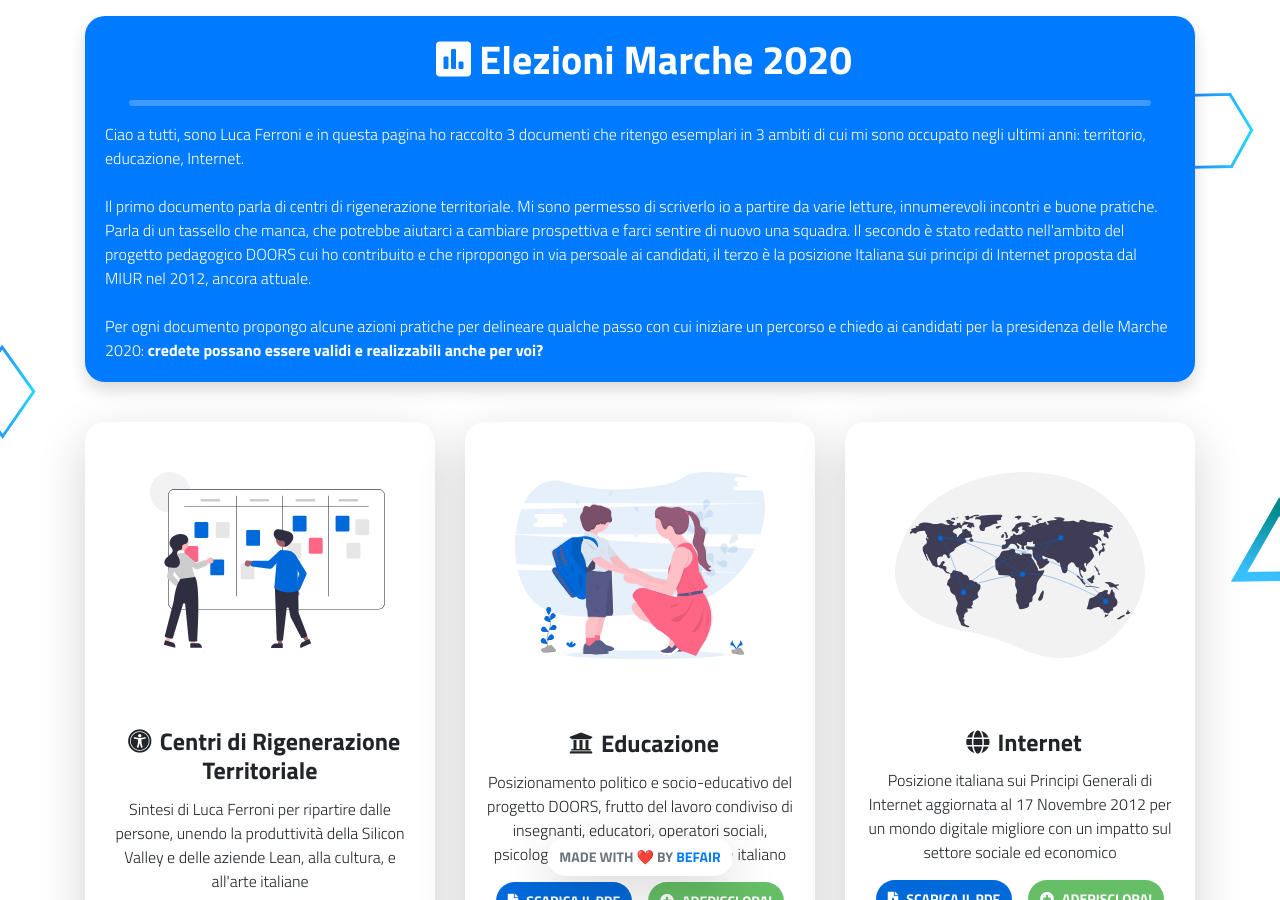
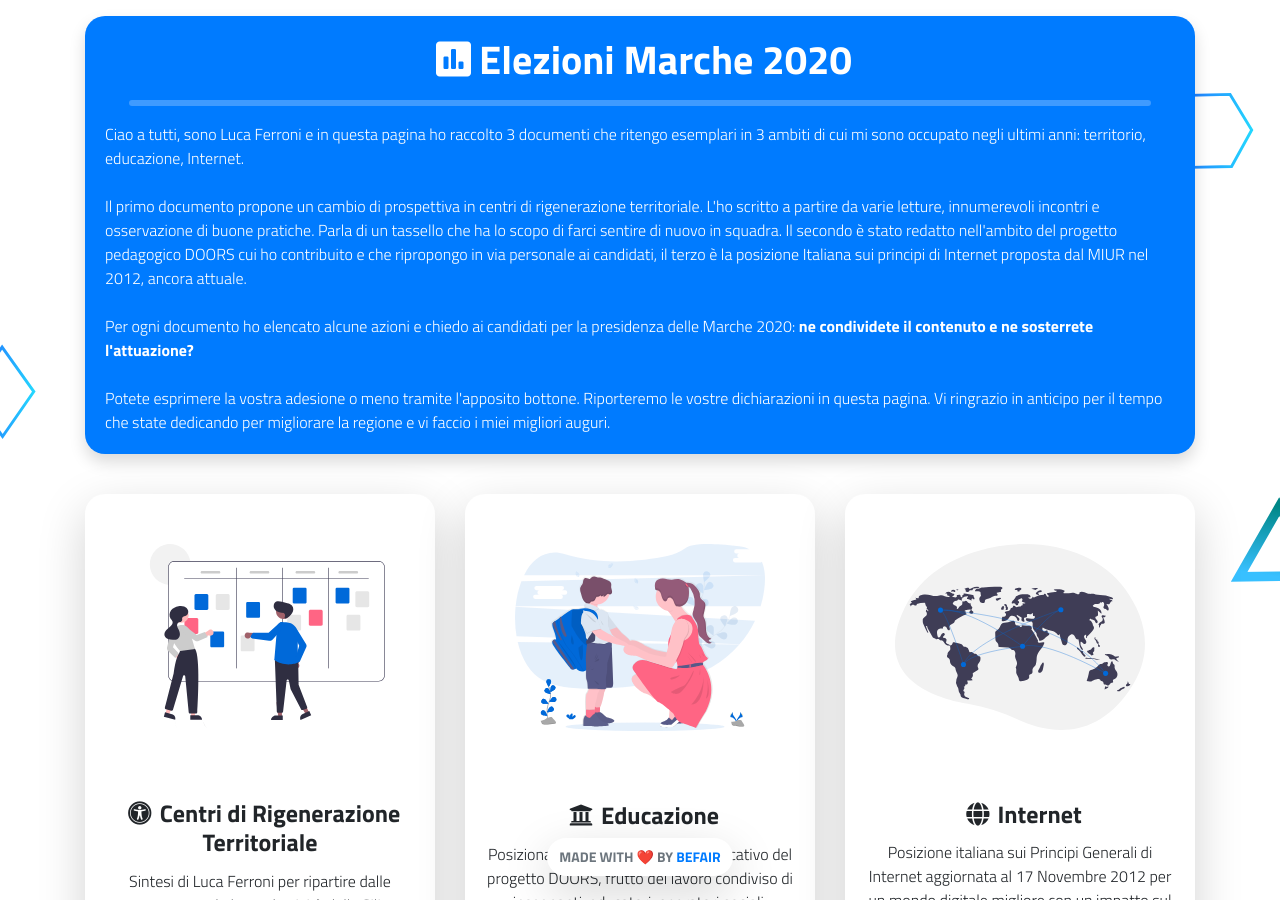
Before and after one commit to befair/elezioni.lucaferroni, a Jekyll site: the page built from index.html, in a window 1280 px wide and 900 px high. Built offline with Jekyll 4.4.1, drawn with Linux system fonts in a browser that asks for light colours; nearby versions of some CDN libraries.

Commit message:
Adattata introduzione

```diff
--- a/_layouts/default.html
+++ b/_layouts/default.html
@@ -59,13 +59,16 @@
                                 esemplari in 3 ambiti di cui mi sono occupato negli ultimi anni: territorio, educazione, Internet.
                                 <br>
                                 <br>
-                                Il primo documento parla di centri di rigenerazione territoriale. Mi sono permesso di scriverlo io a
-                                partire da varie letture, innumerevoli incontri e buone pratiche.
-                                Parla di un tassello che manca, che potrebbe aiutarci a cambiare prospettiva e farci sentire di nuovo una squadra.
-                                Il secondo è stato redatto nell'ambito del progetto pedagogico DOORS cui ho contribuito e che ripropongo in via persoale ai candidati,
+                                Il primo documento propone un cambio di prospettiva in centri di rigenerazione territoriale.
+                                L'ho scritto a partire da varie letture, innumerevoli incontri e osservazione di buone pratiche.
+                                Parla di un tassello che ha lo scopo di farci sentire di nuovo in squadra.
+                                Il secondo è stato redatto nell'ambito del progetto pedagogico DOORS cui ho contribuito e che ripropongo in via personale ai candidati,
                                 il terzo è la posizione Italiana sui principi di Internet proposta dal MIUR nel 2012, ancora attuale.<br>
                                 <br>
-                                Per ogni documento propongo alcune azioni pratiche per delineare qualche passo con cui iniziare un percorso e chiedo ai candidati per la presidenza delle Marche 2020: <b>credete possano essere validi e realizzabili anche per voi?</b>
+                                Per ogni documento ho elencato alcune azioni e chiedo ai candidati per la presidenza delle Marche 2020: <b>ne condividete il contenuto e ne sosterrete l'attuazione?</b><br>
+                                <br>
+                                Potete esprimere la vostra adesione o meno tramite l'apposito bottone. Riporteremo le vostre dichiarazioni in questa pagina.
+                                Vi ringrazio in anticipo per il tempo che state dedicando per migliorare la regione e vi faccio i miei migliori auguri.
                             </p>
                         </div>
                     </div>
```
